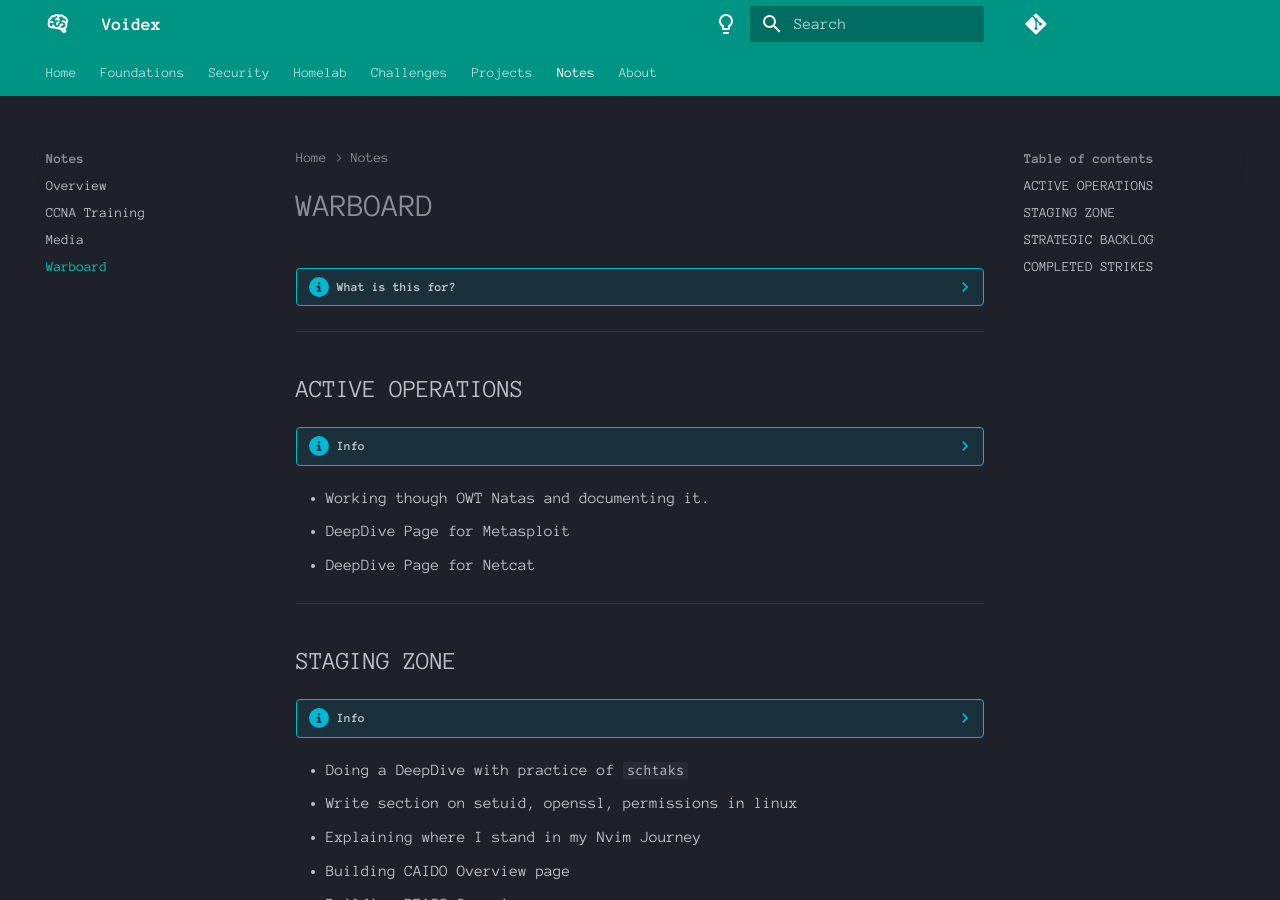
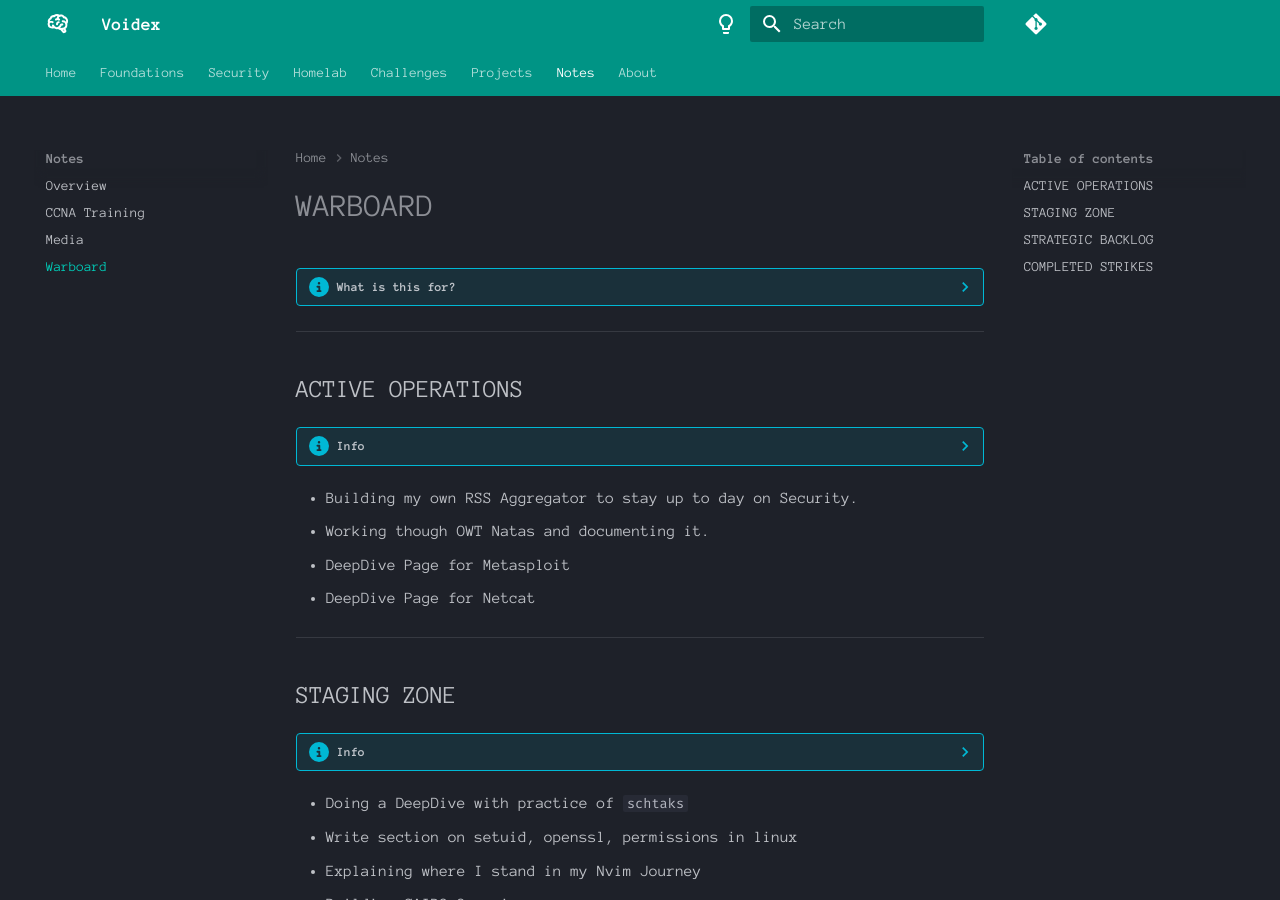
Before and after one commit to Fudomaru/wiki, an MkDocs documentation site: the page built from docs/notes/warboard.md, in a window 1280 px wide and 900 px high. Built offline with MkDocs 1.6.1 and Material for MkDocs 9.7.7, drawn with Linux system fonts in a browser that asks for light colours; comment, search, counter and statistics services are not loaded.

Commit message:
Adding new Project plan

```diff
--- a/docs/notes/warboard.md
+++ b/docs/notes/warboard.md
@@ -16,6 +16,7 @@
 ??? info
     Tasks that I am currently working on.
 
+- Building my own RSS Aggregator to stay up to day on Security.
 - Working though OWT Natas and documenting it.
 - DeepDive Page for Metasploit
 - DeepDive Page for Netcat
```
